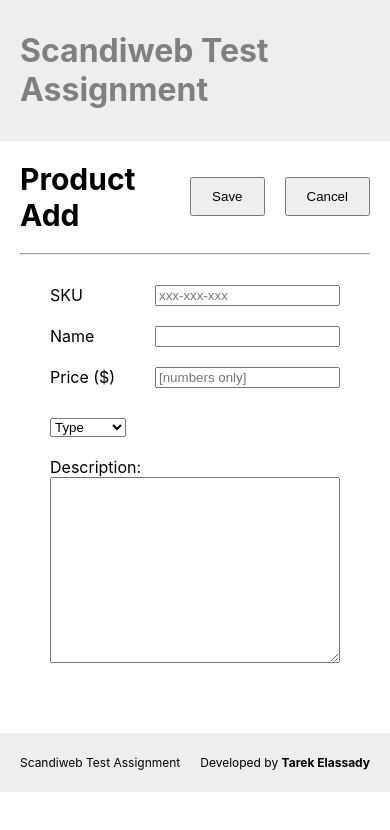
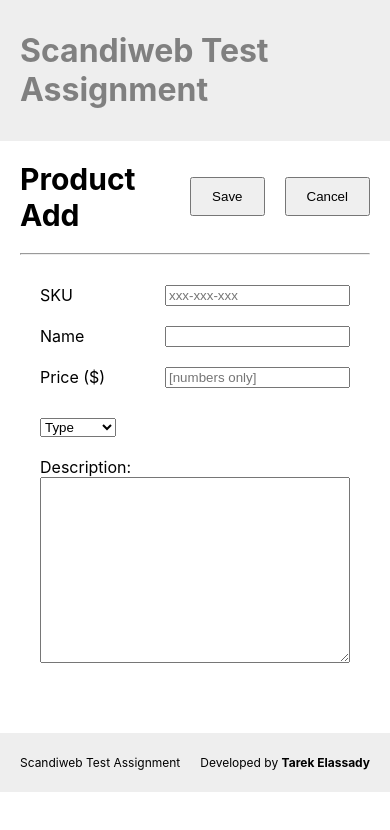
Before and after one commit to tarekelassady/Scandiweb-products-app-frontend, a React (Create React App) app: page /add-product in a window 390 px wide. Shown: the top 830 px of the page. Built offline with nearby package versions, Linux system fonts and the light colour scheme; no server answers.

Commit message:
final to deploy

```diff
--- a/src/pages/add_product.scss
+++ b/src/pages/add_product.scss
@@ -36,7 +36,7 @@ form{
     margin:0px 20px;
     padding:20px;
     @media screen and (max-width: 490px){
-        margin:0px 10px;
+        margin:0px;
     }
     .main-data{
         display:flex;
```
